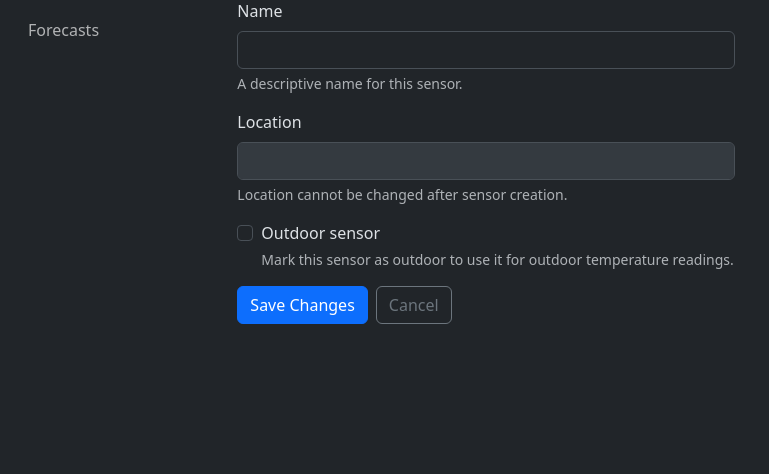
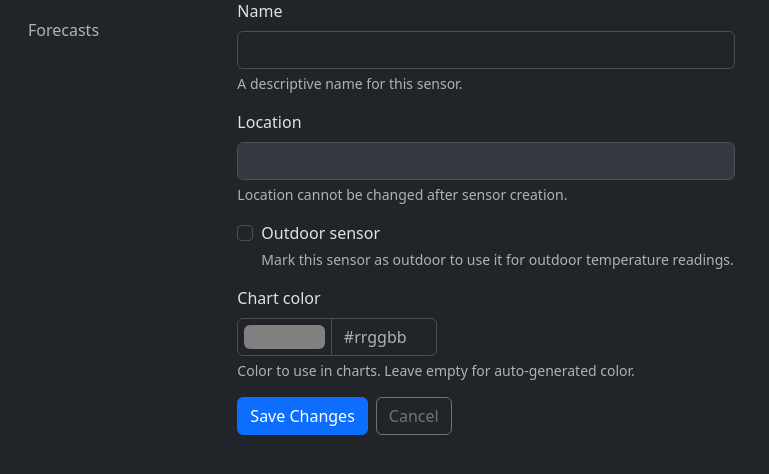
Before and after one commit to ljodal/heim, a Python web app: template heim/frontend/templates/settings/sensor_detail.html in a window 1280 px wide. Shown: the part 207-681 px from the top of the page, without its empty margins (0-769 px from the left). Run offline with Jinja, Linux system fonts and the light colour scheme; the template is opened without the code that fills it, so the values that code supplies are empty.

Commit message:
Manually set colors for sensors

```diff
--- a/heim/frontend/settings.py
+++ b/heim/frontend/settings.py
@@ -357,6 +357,7 @@ async def sensor_detail(
         "location_id": sensor_data[2],
         "location_name": sensor_data[3],
         "is_outdoor": sensor_data[4],
+        "color": sensor_data[5],
     }
 
     context = {
@@ -375,6 +376,7 @@ async def sensor_update_view(
     sensor_id: Annotated[int, Path()],
     name: Annotated[str, Form()],
     is_outdoor: Annotated[str | None, Form()] = None,
+    color: Annotated[str | None, Form()] = None,
 ) -> RedirectResponse:
     """Update a sensor."""
     await update_sensor(
@@ -382,6 +384,7 @@ async def sensor_update_view(
         sensor_id=sensor_id,
         name=name,
         is_outdoor=is_outdoor == "true",
+        color=color,
     )
     messages.success(f"Sensor '{name}' updated successfully!")
     return RedirectResponse(
--- a/heim/frontend/templates/index.html
+++ b/heim/frontend/templates/index.html
@@ -365,7 +365,7 @@
           x: new Date(l),
           y: sensor.values[i]
         })),
-        borderColor: getColorForSensor(sensor.id),
+        borderColor: sensor.color || getColorForSensor(sensor.id),
         tension: 0.1,
         fill: false,
         pointRadius: 0,
--- a/heim/frontend/templates/settings/sensor_detail.html
+++ b/heim/frontend/templates/settings/sensor_detail.html
@@ -32,6 +32,28 @@
         <div class="form-text">Mark this sensor as outdoor to use it for outdoor temperature readings.</div>
       </div>
 
+      <div class="mb-3">
+        <label for="color" class="form-label">Chart color</label>
+        <div class="input-group" style="max-width: 200px;">
+          <input type="color" class="form-control form-control-color" id="color-picker" value="{{ sensor.color or '#808080' }}" title="Choose color">
+          <input type="text" class="form-control" id="color" name="color" value="{{ sensor.color or '' }}" placeholder="#rrggbb">
+        </div>
+        <div class="form-text">Color to use in charts. Leave empty for auto-generated color.</div>
+      </div>
+      <script>
+        // Sync color picker with text input
+        const colorPicker = document.getElementById('color-picker');
+        const colorInput = document.getElementById('color');
+        colorPicker.addEventListener('input', (e) => {
+          colorInput.value = e.target.value;
+        });
+        colorInput.addEventListener('input', (e) => {
+          if (/^#[0-9A-Fa-f]{6}$/.test(e.target.value)) {
+            colorPicker.value = e.target.value;
+          }
+        });
+      </script>
+
       <div class="d-flex gap-2">
         <button type="submit" class="btn btn-primary">Save Changes</button>
         <a href="/settings/sensors/" class="btn btn-outline-secondary">Cancel</a>
--- a/heim/frontend/views.py
+++ b/heim/frontend/views.py
@@ -98,7 +98,7 @@ async def location_overview(
         account_id=account_id, location_id=location_id, is_outdoor=False
     )
     sensor_data = []
-    for sensor_id, sensor_name in sensors:
+    for sensor_id, sensor_name, sensor_color in sensors:
         measurements = await get_measurements(
             sensor_id=sensor_id, attribute=Attribute.AIR_TEMPERATURE, hours=168
         )
@@ -107,6 +107,7 @@ async def location_overview(
                 {
                     "id": sensor_id,
                     "name": sensor_name or f"Sensor {sensor_id}",
+                    "color": sensor_color,
                     "labels": [m[0].isoformat() for m in measurements],
                     "values": [m[1] / 100 for m in measurements],
                 }
@@ -133,7 +134,7 @@ async def location_overview(
 
         # Collect measurements from all outdoor sensors (48h)
         all_measurements: list[tuple[datetime, float]] = []
-        for sensor_id, _ in outdoor_sensors:
+        for sensor_id, _, _ in outdoor_sensors:
             measurements = await get_measurements(
                 sensor_id=sensor_id, attribute=Attribute.AIR_TEMPERATURE, hours=48
             )
```
Also changed, not shown: heim/frontend/templates/settings/sensors.html (+9 -1 lines), heim/sensors/queries.py (+27 -16 lines), heim/db/migrations/0016_add_sensor_color.sql (added).
